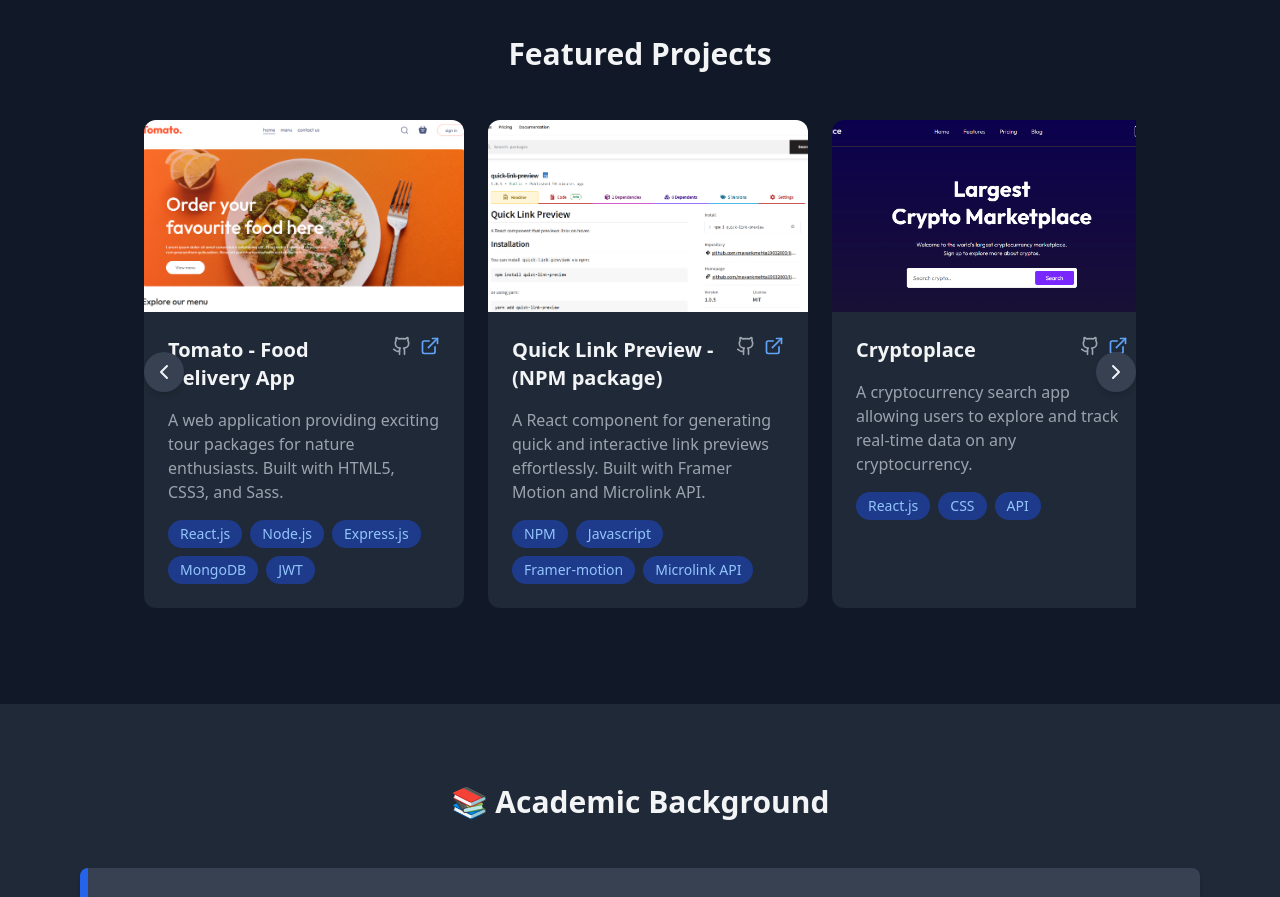
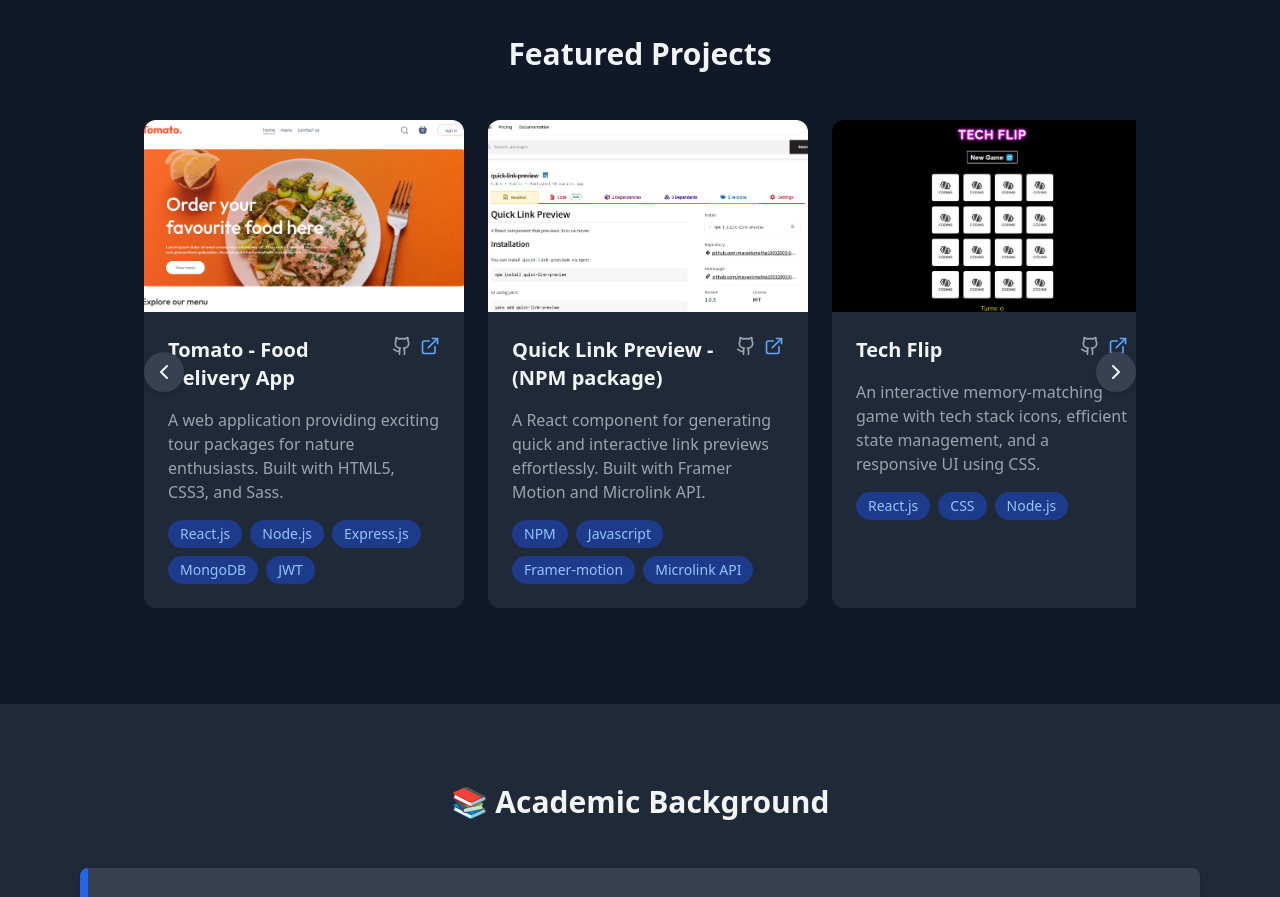
Before and after one commit to mayankmehta19032003/Portfolio, a React (Vite) app: page / in a window 1280 px wide. Shown: the part 1560-2457 px from the top of the page. Built offline with nearby package versions, Linux system fonts and the light colour scheme.

Commit message:
update project

```diff
--- a/src/Portfolio.jsx
+++ b/src/Portfolio.jsx
@@ -658,6 +658,16 @@
       image: "/npm-package.png",
     },
     {
+      title: "Tech Flip",
+      description:
+        "An interactive memory-matching game with tech stack icons, efficient state management, and a responsive UI using CSS.",
+      technologies: ["React.js", "CSS", "Node.js"],
+      duration: "August 2024 - September 2024",
+      link: "https://tech-flip-mayank-mehtas-projects.vercel.app/",
+      github: "https://github.com/mayankmehta19032003/Tech-flip",
+      image: "/project-tech-flip.png",
+    },
+    {
       title: "Cryptoplace",
       description:
         "A cryptocurrency search app allowing users to explore and track real-time data on any cryptocurrency.",
@@ -670,7 +680,7 @@
     {
       title: "Gemini Clone",
       description: "A GEMINI AI Clone built with React and Gemini API.",
-      technologies: ["React.js", "Three.js", "Gemini API", "CSS"],
+      technologies: ["React.js", "Tailwind CSS", "Gemini API"],
       duration: "June 2024 - July 2024",
       link: "https://gemini-clone-omega-three.vercel.app/",
       github: "https://github.com/mayankmehta19032003/gemini-clone",
```
Also changed, not shown: public/project-tech-flip.png (added).
